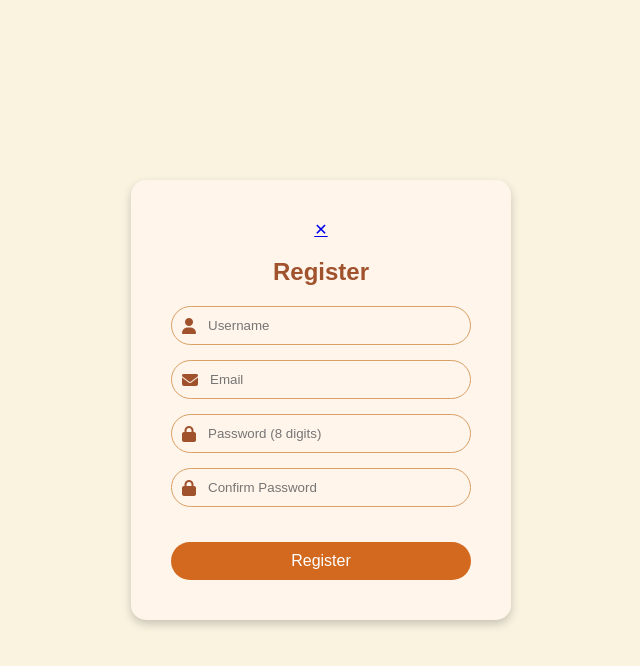
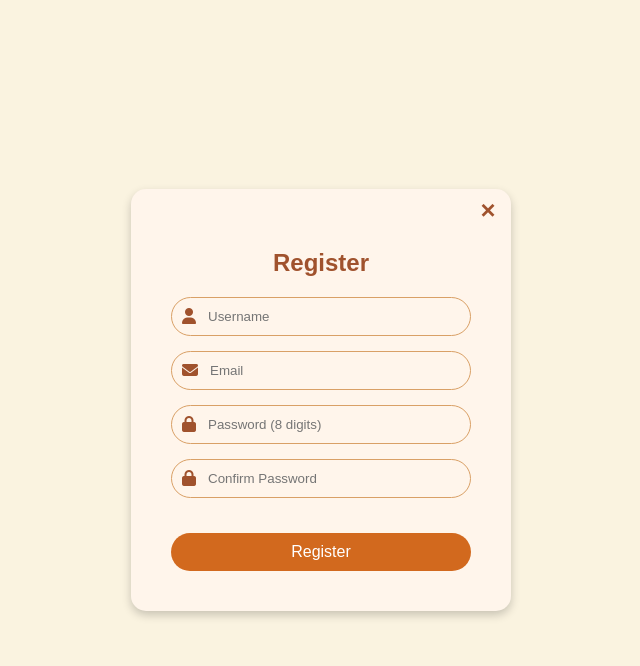
Before and after one commit to justQila/AllerSafe-TripleA, a Flask app: page /AllerSafe/register in a window 1280 px wide. Shown: the top 666 px of the page, without its empty margins (319-959 px from the left). Run offline with Flask 3, Linux system fonts and the light colour scheme.

Commit message:
Update register.html

```diff
--- a/templates/register.html
+++ b/templates/register.html
@@ -16,6 +16,7 @@
         }
 
         .container {
+            position: relative; /* needed for absolute child positioning */
             background: #fff5eb;
             padding: 40px;
             border-radius: 15px;
@@ -60,23 +61,35 @@
             cursor: pointer;
             font-size: 16px;
             width: 100%;
-
         }
 
         button:hover {
             background: #A0522d;
+        }
 
+        /* Exit button in the corner */
+        .exit-btn {
+            position: absolute;
+            top: 10px;
+            right: 15px;
+            font-size: 20px;
+            text-decoration: none;
+            color: #A0522d;
+            font-weight: bold;
+        }
+        .exit-btn:hover {
+            color: #d2691e;
         }
     </style>
 
     <!-- font awesome CDN-->
-     <link rel="stylesheet" href="https://cdnjs.cloudflare.com/ajax/libs/font-awesome/6.4.0/css/all.min.css">
+    <link rel="stylesheet" href="https://cdnjs.cloudflare.com/ajax/libs/font-awesome/6.4.0/css/all.min.css">
 </head>
 <body>
     <div class="container">
-        <a href="{{ url_for('main') }}" class="exit-btn" title="Close">
-        ✕
-        </a>
+        <!-- Corner Exit Button -->
+        <a href="{{ url_for('main') }}" class="exit-btn" title="Close">✕</a>
+
         <h2>Register</h2>
         <form id="registerForm" method="POST" action="/AllerSafe/register">
             <div class="input-group">
@@ -102,14 +115,14 @@
             <button type="submit">Register</button>
         </form>
 
-        <!----FLASH MESSAGES AS POPUP-->
+        <!-- Flash Messages as popup -->
         {% with messages = get_flashed_messages() %}
             {% if messages %}
                 {% for message in messages %}
                   <script>alert("{{ message }}");</script>
                 {% endfor %}
             {% endif %}
-         {% endwith %}
+        {% endwith %}
     </div>
 
     <script>
@@ -119,7 +132,7 @@
 
             if (pass !== confirm) {
                 e.preventDefault();
-                alert("Password do not match!!");
+                alert("Passwords do not match!!");
             }
         });
     </script>
```
